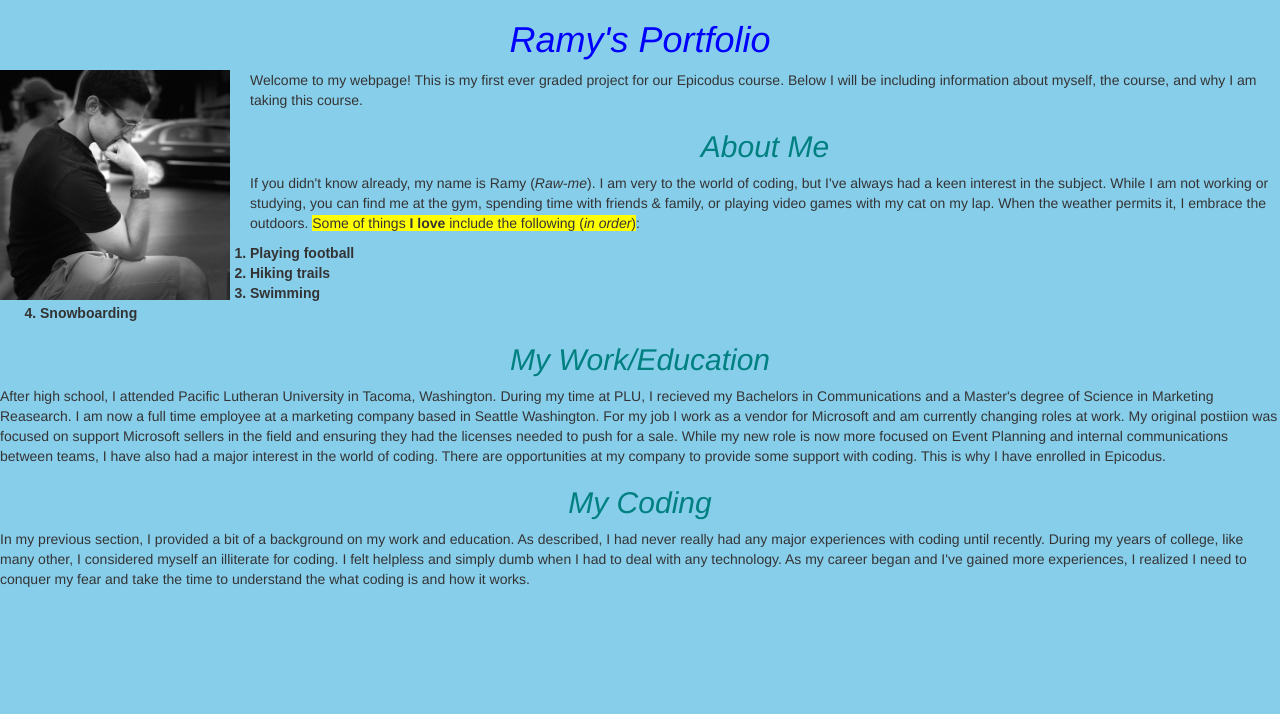
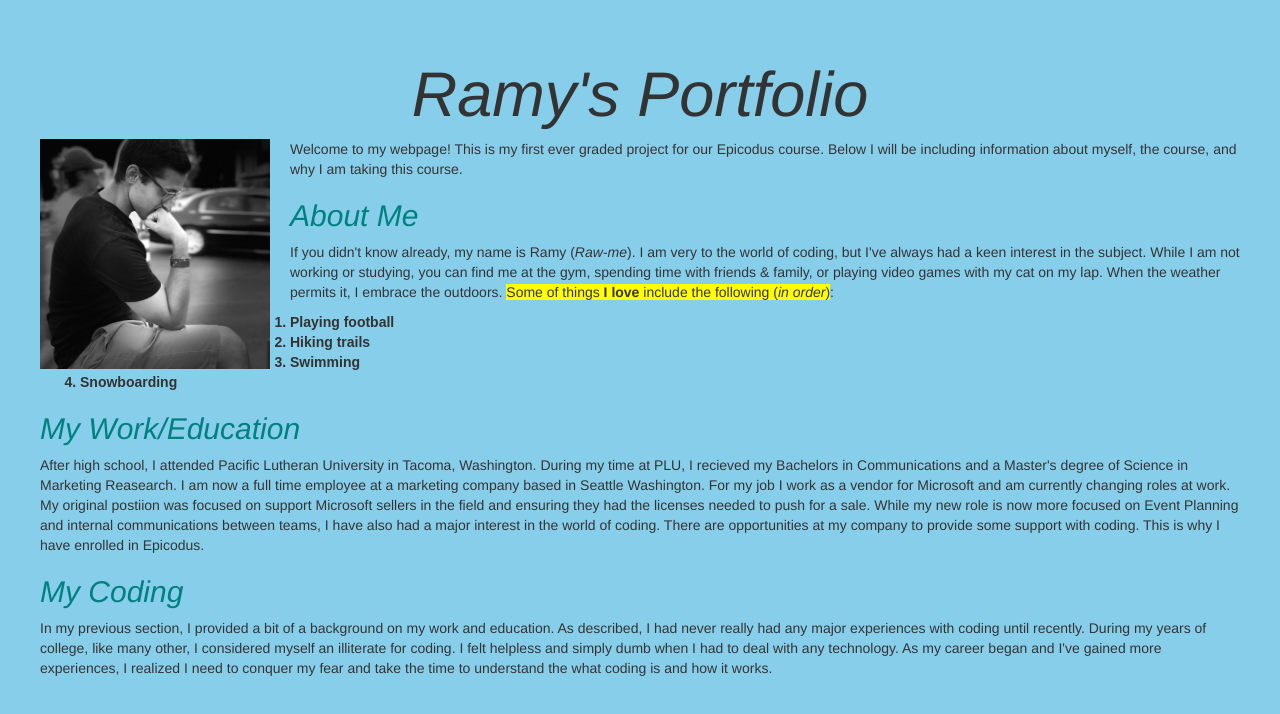
Before and after one commit to CodinginMuk425/portfolio, a plain HTML site: page index.html in a window 1280 px wide. Drawn offline with Linux system fonts and the light colour scheme.

Commit message:
added jubmo and image

```diff
--- a/css/styles.css
+++ b/css/styles.css
@@ -2,10 +2,10 @@ h1 {
     color: blue;
     font-style: italic;
     text-align: center;
+    background-color: skyblue;
 }
 h2 {
     font-style: italic;
-    text-align: center;
     color: teal;
   }
 
@@ -20,6 +20,7 @@ h2 {
   .list {
       font-weight: bold;
       font-family: sans-serif;
+      margin-right: 20px;
   }
 
   img {
@@ -32,7 +33,7 @@ h2 {
       background-color: yellow;
   }
 
-  .title {
-      margin-left: 0px;
-      padding-left: 0px;
-  }
+.space {
+    padding: 20px;
+    margin: 20px;
+}
--- a/index.html
+++ b/index.html
@@ -1,5 +1,5 @@
 <!DOCTYPE html>
-<html>
+<html class="space">
     <head>
         <meta chartset="utf 8">
         <link href="css/bootstrap.css" rel="stylesheet" type="text/css" media="all">
@@ -7,9 +7,10 @@
         <title>Portfolio Project</title>
     </head>
     <body>
-        <h1 class="title">Ramy's Portfolio</h1>
+        <span class="jumbotron">
+        <h1>Ramy's Portfolio</h1></span>
         <img src="img/Ramy-pic.jpg" alt="picture of Ramy">
-        <p>Welcome to my webpage! This is my first ever graded project for our Epicodus course. Below I will be including information about myself, the course, and why I am taking this course.</p>
+        <div class= "float-none"><p>Welcome to my webpage! This is my first ever graded project for our Epicodus course. Below I will be including information about myself, the course, and why I am taking this course.</p>
         <h2>About Me</h2>
         <p>If you didn't know already, my name is Ramy (<em>Raw-me</em>). I am very to the world of coding, but I've always had a keen interest in the subject. While I am not working or studying, you can find me at the gym, spending time with friends & family, or playing video games with my cat on my lap. When the weather permits it, I embrace the outdoors. <span class="highlight">Some of things <strong>I love</strong> include the following (<em>in order</em>)</span>:</p>
             <ol class="list">
@@ -17,7 +18,7 @@
                 <li>Hiking trails</li>
                 <li>Swimming</li>
                 <li>Snowboarding</li>
-            </ol>
+            </ol></div>
         <h2>My Work/Education</h2>
         <p>After high school, I attended Pacific Lutheran University in Tacoma, Washington. During my time at PLU, I recieved my Bachelors in Communications and a Master's degree of Science in Marketing Reasearch. I am now a full time employee at a marketing company based in Seattle Washington. For my job I work as a vendor for Microsoft and am currently changing roles at work. My original postiion was focused on support Microsoft sellers in the field and ensuring they had the licenses needed to push for a sale. While my new role is now more focused on Event Planning and internal communications between teams, I have also had a major interest in the world of coding. There are opportunities at my company to provide some support with coding. This is why I have enrolled in Epicodus.</p>
         <h2>My Coding</h2>
```
